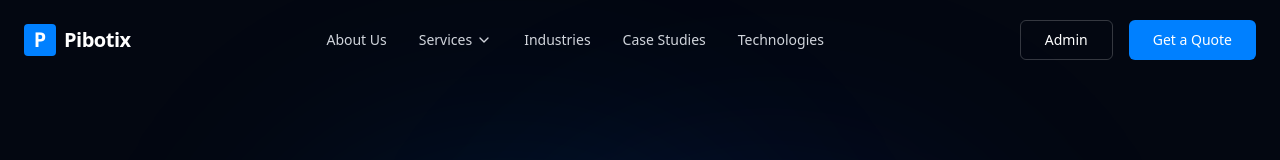
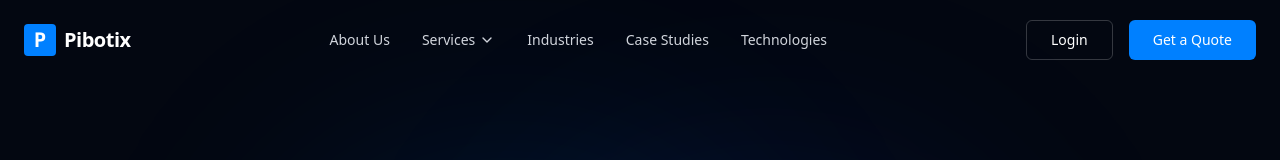
Before and after one commit to Vansh-Verma18/pibotix, a Next.js app: page / in a window 1280 px wide. Shown: the top 160 px of the page. Built offline with nearby package versions, Linux system fonts and the light colour scheme.

Commit message:
Update login button in header

```diff
--- a/components/layout/Header.tsx
+++ b/components/layout/Header.tsx
@@ -101,10 +101,10 @@ export default function Header() {
         {/* CTA & Mobile Toggle */}
         <div className="flex items-center gap-4">
           <Link
-            href="/admin"
+            href="/admin/login"
             className="hidden md:inline-flex h-10 items-center justify-center rounded-md border border-white/20 bg-transparent px-6 text-sm font-medium text-white transition-colors hover:bg-white/10 focus:outline-none focus:ring-2 focus:ring-primary focus:ring-offset-2 focus:ring-offset-background"
           >
-            Admin
+            Login
           </Link>
           <Link
             href="/contact"
@@ -139,10 +139,10 @@ export default function Header() {
               <Link href="/technologies" className="text-lg font-medium text-gray-300">Technologies</Link>
               <div className="mt-4 flex flex-col gap-2">
                 <Link
-                  href="/admin"
+                  href="/admin/login"
                   className="inline-flex h-12 w-full items-center justify-center rounded-md border border-white/20 bg-transparent px-6 text-base font-medium text-white"
                 >
-                  Admin
+                  Login
                 </Link>
                 <Link
                   href="/contact"
```
